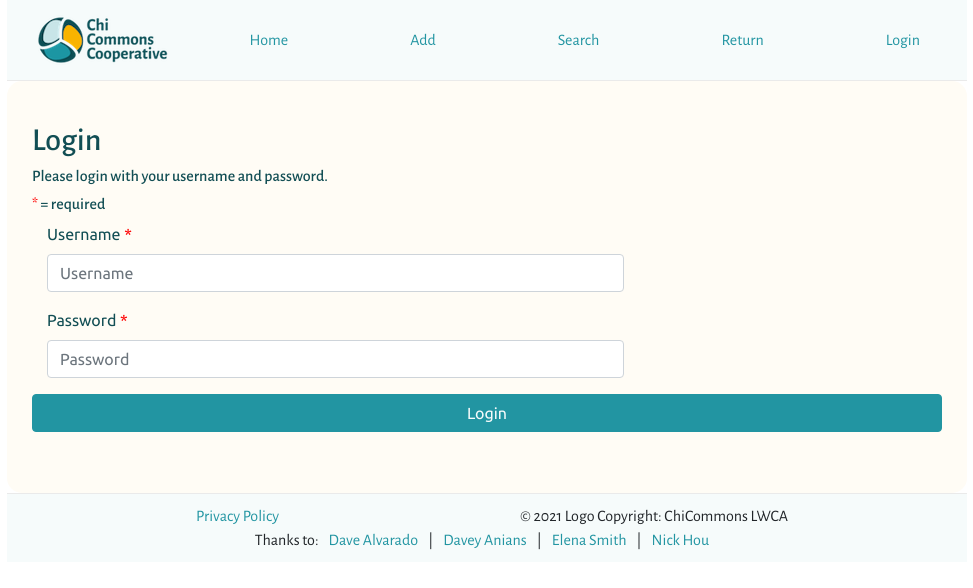
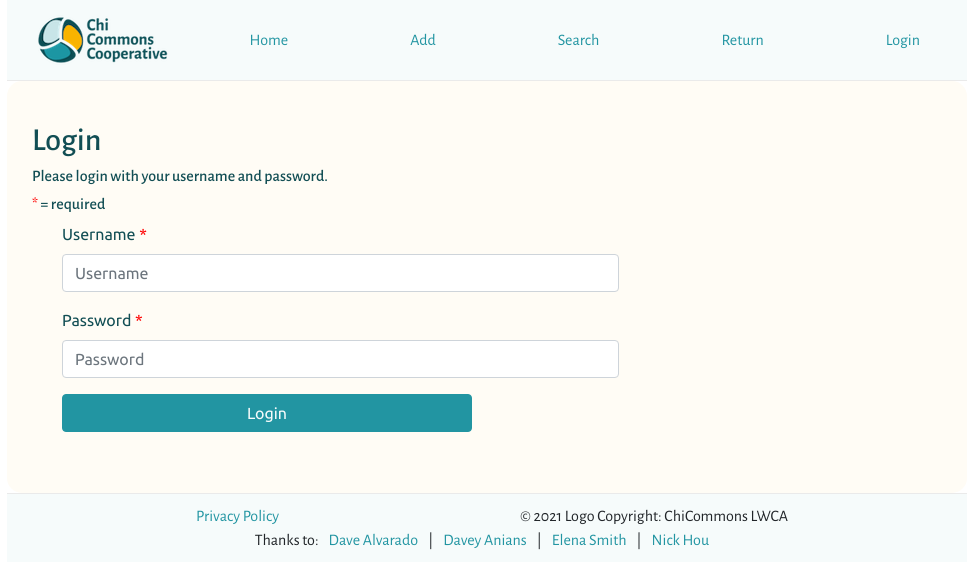
Before and after one commit to chicommons/maps, a React (Create React App) app in the folder client/: page /login in a window 1280 px wide. Shown: the top 588 px of the page, without its empty margins (153-1126 px from the left). Built offline with nearby package versions, Linux system fonts and the light colour scheme.

Commit message:
adds error handling for login and signup forms

```diff
--- a/client/src/components/Login.jsx
+++ b/client/src/components/Login.jsx
@@ -1,14 +1,19 @@
 import React, { useState } from 'react';
+import { Redirect } from 'react-router';
 import { FormGroup } from 'react-bootstrap';
 
 import Input from './Input'
 import Button from './Button'
+import { createModuleResolutionCache } from 'typescript';
 
 const { REACT_APP_PROXY } = process.env;
 
 const Login = () => {
   const [username, setUsername] = useState("")
   const [password, setPassword] = useState("")
+  const [redirect, setRedirect] = useState(false)
+
+  const [errors, setErrors] = useState()
 
   const handleFormSubmit = (e) => {
     e.preventDefault()
@@ -18,13 +23,15 @@ const Login = () => {
       body: JSON.stringify({username, password})
     }).then(resp => resp.json())
     .then(jsob => {
+      if(!jsob.ok){
+        console.log(jsob)
+        setErrors(jsob)
+      }
       if(jsob.token){
         sessionStorage.setItem('token', jsob.token)
+        setRedirect(true)
       }
     })
-    //TODO:: Only set Session token if login is successful
-    //TODO:: Add redirect after login
-    //TODO:: Error Handling
   }
 
   return(
@@ -36,6 +43,11 @@ const Login = () => {
       <h2 className="form__desc">
         <span style={{ color: "red" }}>*</span> = required
       </h2>
+      <form
+      onSubmit={handleFormSubmit}
+      className="container-fluid"
+      id="login-form"
+      noValidate>
         <FormGroup>
           <div className="form-group col-md-8">
             <Input
@@ -46,6 +58,7 @@ const Login = () => {
               value={username}
               placeholder={"Username"}
               handleChange={(e) => setUsername(e.target.value)}
+              errors={errors}
             />
           </div>
           <div className="form-group col-md-8">
@@ -57,13 +70,20 @@ const Login = () => {
               value={password}
               placeholder={"Password"}
               handleChange={(e) => setPassword(e.target.value)}
+              errors={errors}
             />
           </div>
-        <Button action={handleFormSubmit} type={"primary"} title={"Login"} />
+          {errors && errors.detail && (
+            <div className="form__error-message">
+              {errors.detail}
+            </div>
+          )}
+          <div className="form-group col-md-6" align="center">
+            <Button buttonType={"primary"} type={"submit"} title={"Login"} />
+          </div>
         </FormGroup>
-      {
-        // <span className="center" >No account? <a href="/signup">Sign up</a> now.</span>
-      }
+      </form>
+      {redirect ? <Redirect to="/" /> : null}
     </div>
   )
 }
--- a/client/src/components/NewUser.jsx
+++ b/client/src/components/NewUser.jsx
@@ -1,6 +1,6 @@
 import React, { useState } from 'react';
 import { FormGroup } from 'react-bootstrap';
-import { useHistory } from 'react-router-dom';
+import { Redirect } from 'react-router-dom';
 
 import Input from './Input'
 import Button from './Button'
@@ -18,21 +18,16 @@ const NewUser = () => {
   const [passConfirm, setPassConfirm] = useState("")
   const [email, setEmail] = useState("")
 
-  //TODO: Implement validation errors
-  const [errors, setErrors, getErrors] = useState()
-
-  //history for redirecting user after submit
-  const history = useHistory()
+  const [errors, setErrors] = useState()
+  const [redirect, setRedirect] = useState(false)
 
   const handleFormSubmit = (e) => {
     e.preventDefault()
     if (password != passConfirm) {
       //handle password doesn't match password confirm on submit
-
+      setErrors({passConfirm: ["Must match password"]})
       return
     }
-
-
     fetch(REACT_APP_PROXY + '/users/', {
       method: 'POST',
       headers: {'Content-Type': 'application/json', 'Authorization': `Token ${sessionStorage.getItem('token')}`},
@@ -40,9 +35,9 @@ const NewUser = () => {
     }).then((response) => {
       if (response.ok) {
         sessionStorage.setItem('token', response['Refresh-Token'])
-        history.push('/signup')
+        setRedirect(true)
       } else {
-        //TODO:: Hanlde errors
+        setErrors(response)
         console.log(response)
       }
     })
@@ -57,6 +52,11 @@ const NewUser = () => {
       <h2 className="form__desc">
         <span style={{ color: "red" }}>*</span> = required
       </h2>
+      <form
+      onSubmit={handleFormSubmit}
+      className="container-fluid"
+      id="login-form"
+      noValidate>
         <FormGroup>
           <div className="form-group col-md-8">
             <Input
@@ -124,8 +124,12 @@ const NewUser = () => {
               handleChange={(e) => setEmail(e.target.value)}
             />
           </div>
-        <Button action={handleFormSubmit} type={"primary"} title={"Sign Up"} />
+          <div className="form-group col-md-6" align="center">
+            <Button buttonType={"primary"} type={"submit"} title={"Sign Up"} />
+          </div>
         </FormGroup>
+    </form>
+    {redirect ? <Redirect to="/" /> : null}
     </div>
   )
 }
```
Lines whose indentation alone changed are shown as unchanged.
